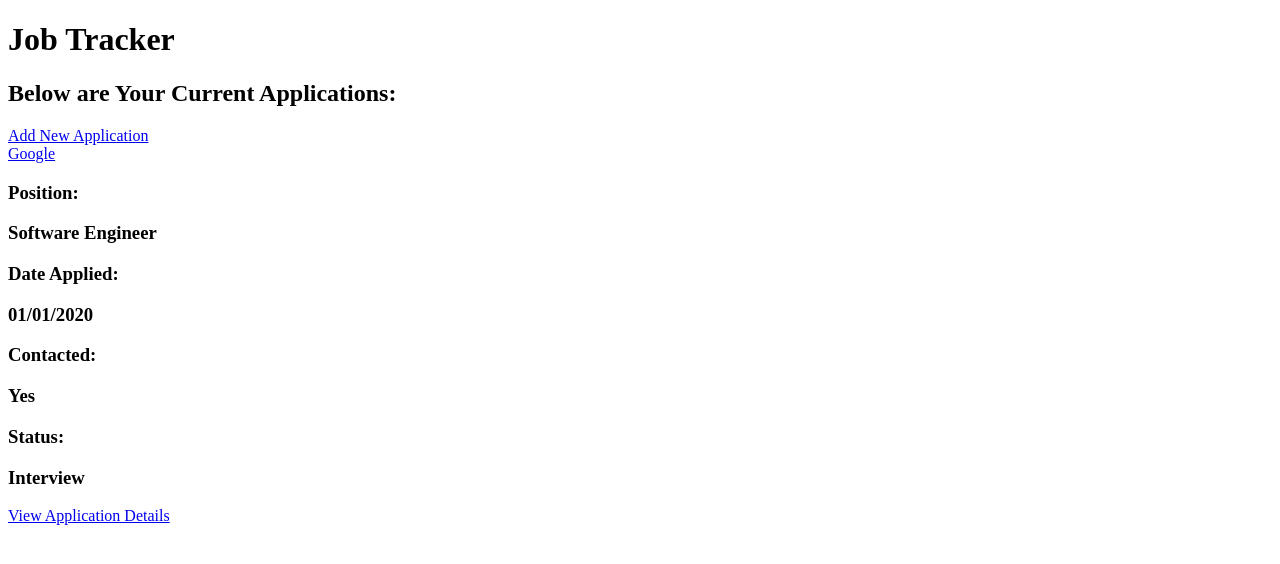
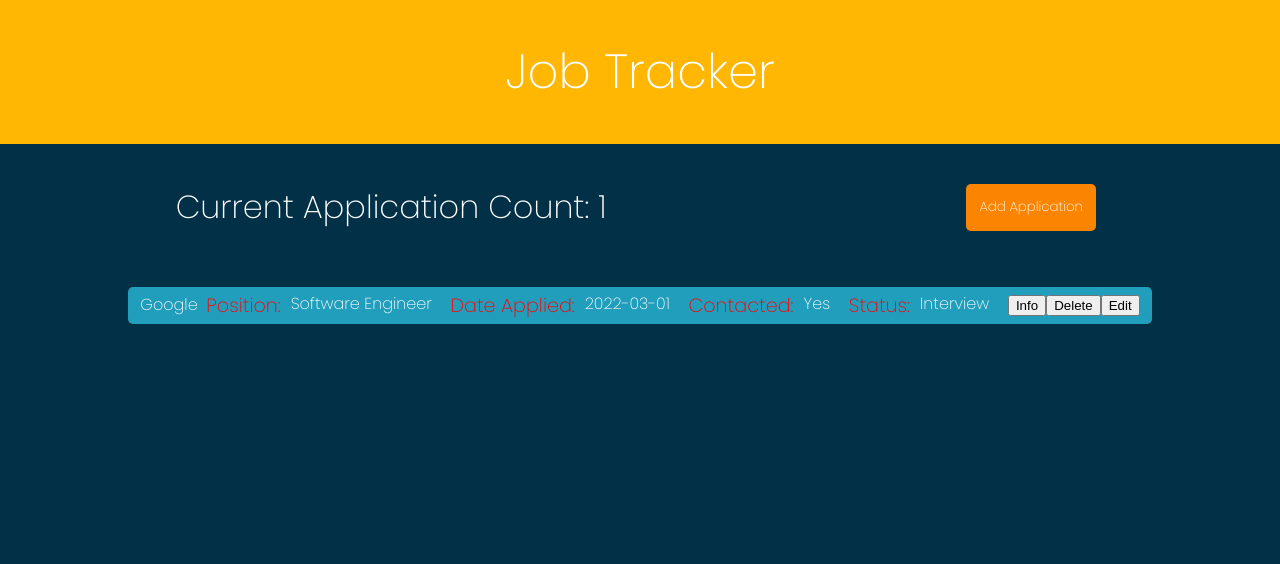
Before and after one commit to GeoffKellyNC/job-tracker-app, a React (Create React App) app: page / in a window 1280 px wide. Shown: the top 564 px of the page. Built offline with nearby package versions, Linux system fonts and the light colour scheme.

Commit message:
Added styling to home Page. Added ability to remove applications. Also added an application counter on homepage

```diff
--- a/public/index.html
+++ b/public/index.html
@@ -10,7 +10,7 @@
       content="Web site created using create-react-app"
     />
 
-    <title>React App</title>
+    <title>Job Application Tracker</title>
   </head>
   <body>
     <noscript>You need to enable JavaScript to run this app.</noscript>
--- a/src/App.css
+++ b/src/App.css
@@ -0,0 +1,25 @@
+body{
+    background-color: #023047;
+
+}
+
+h1{
+    font-family: 'Poppins', sans-serif;
+    color: white;
+    text-align: center;
+    margin: 0 auto;
+    padding: 1em;
+    font-size: 3em;
+}
+
+header{
+    background-color: #FFB703;
+}
+
+.home-container h2{
+    font-family: 'Poppins', sans-serif;
+    color: white;
+    margin: 0;
+    padding: 1em;
+    font-size: 2em;
+}
--- a/src/App.js
+++ b/src/App.js
@@ -1,12 +1,11 @@
 import './App.css';
 import React, { useState } from 'react';
 import { v4 as uuid } from 'uuid';
-import { Route, Switch } from 'react-router-dom';
+import { Route, Switch, useHistory } from 'react-router-dom';
 
 //? Components
 import Home from './components/Home';
 import AppForm from './components/AppForm'
-import ApplicationItems from './components/ApplicationItems'
 import AppDetails from './components/AppDetails'
 
 //? Initial Form Values Object
@@ -33,7 +32,7 @@ const demoApplication = {
   companyPhone: '123-456-7890',
   companyWeb: 'www.google.com',
   jobTitle: 'Software Engineer',
-  dateApplied: '01/01/2020',
+  dateApplied: '2022-03-01',
   jobDiscovery: 'Google',
   salaryInfo: '$100,000',
   contactQues: 'Yes',
@@ -50,8 +49,13 @@ function App() {
 
   const [formValues, setFormValues] = useState(initialFormValues);
   const [application,setApplication] = useState([demoApplication]);
+  const [appCount, setAppCount] = useState(application.length);
+  //? --End State -- //
 
-  //? --End State -- //
+  //? History
+  const history = useHistory();
+
+  //? --End History -- //
 
 //? Form Controllers
   const updateValues = (inputName, inputValue) => {
@@ -84,8 +88,17 @@ function App() {
 
     setApplication([...application, newApplication]);
     setFormValues(initialFormValues);
-    // console.log(application);
+    setAppCount(appCount + 1);
+    history.push('/');
   }
+
+  const deleteApp = (id) => {
+    const newAppList = application.filter(app => app.id !== id);
+    setApplication(newAppList);
+    setAppCount(appCount - 1);
+  }
+
+
 //? --End Form Controllers -- //
 
 
@@ -105,7 +118,7 @@ function App() {
           <AppDetails details = {application} />
         </Route>
         <Route exact path = "/">
-          <Home application = {application} />
+          <Home application = {application} appCount = {appCount} deleteApp = {deleteApp} />
         </Route>
       </Switch>
 
--- a/src/components/AppDetails.js
+++ b/src/components/AppDetails.js
@@ -5,27 +5,31 @@ function AppDetails({ details }) {
     // console.log(details)
 const { appID } = useParams();
 
-const app = details.find(app => app.id === appID);
+const item = details.find(app => app.id === appID);
 
 
     return (
         <div>
-            <div key={app.id}>
-                <p>App ID: {app.id}</p>
-                <h2>{app.companyName}</h2>
+            <div key={item.id}>
+                <p>App ID: {item.id}</p>
+                <h2>{item.companyName}</h2>
                 <h3>Position:
-                    <p>{app.jobTitle}</p>
+                    <p>{item.jobTitle}</p>
                 </h3>
                 <h3>Date Applied:
-                    <p>{app.dateApplied}</p>
+                    <p>{item.dateApplied}</p>
+                </h3>
+                <h3>
+                    {item.companyName} Phone:
+                    <p>{item.companyPhone}</p>
                 </h3>
                 <h3> Contacted:
-                    <p>{app.contactQues}</p>
+                    <p>{item.contactQues}</p>
                 </h3>
                 <h3>Status:
-                    <p>{app.currentStatus}</p>
+                    <p>{item.currentStatus}</p>
                 </h3>
-                <p>{app.otherNotes}</p>
+                <p>{item.otherNotes}</p>
                 <Link to = '/'>Go Home</Link>
             </div>
         </div>
--- a/src/components/AppForm.js
+++ b/src/components/AppForm.js
@@ -117,6 +117,7 @@ const handleChange = (e) => {
                 />
                 <label className = 'col-3 row-6'>Current Status</label>
                 <select className = 'col-4 row-6' name = 'currentStatus' value = {values.currentStatus} onChange = {handleChange}>
+                    <option value = ''>--Select Option--</option>
                     <option value = 'applied'>Applied</option>
                     <option value = 'interviewSet'>Interview Phase</option>
                     <option value = 'offer'>Offer</option>
--- a/src/components/ApplicationItems.js
+++ b/src/components/ApplicationItems.js
@@ -1,30 +1,41 @@
 import React from 'react'
+import { Link, useHistory } from 'react-router-dom';
 
 import './styles/ApplicationItems.css'
 
-function ApplicationItems({ application }) {
+function ApplicationItems({ application, deleteApp}) {
+
+    const history = useHistory();
+
     return (
-        <div>
-            {
-                application.map(app => {
-                    return(
-                        <div className="application-item" key={app.id}>
-                            <h3>Company:
-                                <span>{app.companyName}</span>
-                            </h3>
-                            <h3>Job Title:
-                                <span>{app.jobTitle}</span>
-                            </h3>
-                            <h3>Date Applied:
-                                <span>{app.dateApplied}</span>
-                            </h3>
+        <>
+            {application.map(app => {
+                return (
+                    <div className = 'app-home-items'  key={app.id}>
+                        <Link to={`/${app.id}`}>
+                            <h4>{app.companyName}</h4></Link>
+                        <h3>Position:
+                            <p>{app.jobTitle}</p>
+                        </h3>
+                        <h3>Date Applied:
+                            <p>{app.dateApplied}</p>
+                        </h3>
+                        <h3> Contacted:
+                            <p>{app.contactQues}</p>
+                        </h3>
+                        <h3>Status:
+                            <p>{app.currentStatus}</p>
+                        </h3>
+                        <div className = 'btn-container'>
+                            <button onClick = {() => {history.push(`/${app.id}`)}}>Info</button>
+                            <button onClick = {() => deleteApp(app.id)} >Delete</button>
+                            <button onClick = {() => {}} >Edit</button>
                         </div>
-
-
+                    </div>
                     )
                 })
-            }
-        </div>
+                }
+        </>
     )
 }
 
--- a/src/components/Home.js
+++ b/src/components/Home.js
@@ -1,39 +1,28 @@
 import React from 'react'
-import { Link, useRouteMatch, useHistory } from 'react-router-dom';
+import { Link, useHistory } from 'react-router-dom';
 
-function Home({ application }) {
+import ApplicationItems from './ApplicationItems'
+
+
+import './styles/home.css'
+
+function Home({ application, appCount, deleteApp }) {
 
     const history = useHistory();
 
+
+
+    const addNewButton = () => {
+        history.push('/form')
+    }
+
     return (
-        <div>
-            <div>
-                <h2>Below are Your Current Applications:</h2>
-                <Link to={'/form'}>Add New Application</Link>
+        <div className = 'home-container'>
+            <div className = 'top-text'>
+                <h2>Current Application Count: {appCount}</h2>
+                <button onClick = {addNewButton}>Add Application</button>
             </div>
-            <div>
-                {application.map(app => {
-                    return (
-                        <div key={app.id}>
-                            <Link to={`/${app.id}`}>{app.companyName}</Link>
-                            <h3>Position:
-                                <p>{app.jobTitle}</p>
-                            </h3>
-                            <h3>Date Applied:
-                                <p>{app.dateApplied}</p>
-                            </h3>
-                            <h3> Contacted:
-                                <p>{app.contactQues}</p>
-                            </h3>
-                            <h3>Status:
-                                <p>{app.currentStatus}</p>
-                            </h3>
-                            <Link to = {`/${app.id}`}>View Application Details</Link>
-                        </div>
-                    )
-                })
-                }
-            </div>
+            <ApplicationItems application = {application} deleteApp = {deleteApp} />
         </div>
     )
 }
--- a/src/components/styles/ApplicationItems.css
+++ b/src/components/styles/ApplicationItems.css
@@ -1,12 +1,50 @@
-.app-items {
+
+
+
+
+a{
+    text-decoration: none;
+}
+
+
+
+.app-home-items{
     display: flex;
-    flex-direction: column;
+    flex-wrap: wrap;
+    justify-content: space-around;
     align-items: center;
-    justify-content: center;
+    margin: 0 auto;
     width: 100%;
-    height: 100%;
-    padding: 0;
-    margin: 0;
-    list-style: none;
+    max-width: 100%;
+    /* background-color: #8ECAE6; */
+    background-color: #219EBC;
+    padding: 0.5em;
+    max-width: 80%;
+    margin: 1em auto;
+    border-radius: 5px;
+}
+
+.app-home-items h3{
+    color: red;
+    display: flex;
+    font-family: 'Poppins', sans-serif;
+    font-size: 1.2em;
+    font-weight: 300;
+}
+
+.app-home-items p{
+    color: white;
+    margin: 0 10px;
+    font-family: 'Poppins', sans-serif;
+    font-size: 1rem;
 
 }
+
+.app-home-items h4{
+    color: white;
+    font-family: 'Poppins', sans-serif;
+}
+
+.btn-container{
+    display: flex;
+}
--- a/src/components/styles/appForm.css
+++ b/src/components/styles/appForm.css
@@ -1,4 +1,4 @@
-@import url('https://fonts.googleapis.com/css2?family=Poppins:wght@100;200;700;800&display=swap');
+
 
 form{
     display: grid;
@@ -12,7 +12,7 @@ input, textarea, select{
     margin: auto;
     height: 3em;
     border-radius: 5px;
-    border: 1px solid rgb(221, 41, 41);
+    border: 1px solid #219EBC;
     padding: 0 1em;
     font-size: 1rem;
     margin-bottom: 1em;
@@ -29,12 +29,20 @@ label{
     font-size: 1.2rem;
     margin-bottom: 5px;
     font-family: 'Poppins', sans-serif;
+    color: white;
     grid-column: 1/2;
 }
 
-button{
+form button{
     grid-column: 2/3;
     width: 20%;
+    font-family: 'Poppins', sans-serif;
+    margin: 3em;
+    padding: 1em;
+    border: none;
+    border-radius: 5px;
+    background-color: #FB8500;
+    color: white;
 
 }
 
--- /dev/null
+++ b/src/components/styles/home.css
@@ -0,0 +1,29 @@
+
+
+
+h2{
+    font-family: 'Poppins', sans-serif;
+    color: white;
+}
+
+ .top-text button{
+    font-family: 'Poppins', sans-serif;
+    margin: 3em;
+    padding: 1em;
+    border: none;
+    border-radius: 5px;
+    background-color: #FB8500;
+    color: white;
+}
+
+
+
+.home-container{
+    max-width: 100%;
+}
+
+.top-text{
+    display: flex;
+    justify-content: space-around;
+    align-items: center;
+}
--- a/src/index.css
+++ b/src/index.css
@@ -0,0 +1,132 @@
+@import url('https://fonts.googleapis.com/css2?family=Poppins:wght@100;200;700;800&display=swap');
+
+html,
+body,
+div,
+span,
+applet,
+object,
+iframe,
+h1,
+h2,
+h3,
+h4,
+h5,
+h6,
+p,
+blockquote,
+pre,
+a,
+abbr,
+acronym,
+address,
+big,
+cite,
+code,
+del,
+dfn,
+em,
+img,
+ins,
+kbd,
+q,
+s,
+samp,
+small,
+strike,
+strong,
+sub,
+sup,
+tt,
+var,
+b,
+u,
+i,
+center,
+dl,
+dt,
+dd,
+ol,
+ul,
+li,
+fieldset,
+form,
+label,
+legend,
+table,
+caption,
+tbody,
+tfoot,
+thead,
+tr,
+th,
+td,
+article,
+aside,
+canvas,
+details,
+embed,
+figure,
+figcaption,
+footer,
+header,
+hgroup,
+menu,
+nav,
+output,
+ruby,
+section,
+summary,
+time,
+mark,
+audio,
+video {
+  margin: 0;
+  padding: 0;
+  border: 0;
+  font-size: 100%;
+  font: inherit;
+  vertical-align: baseline;
+}
+/* HTML5 display-role reset for older browsers */
+article,
+aside,
+details,
+figcaption,
+figure,
+footer,
+header,
+hgroup,
+menu,
+nav,
+section {
+  display: block;
+}
+body {
+  line-height: 1;
+}
+ol,
+ul {
+  list-style: none;
+}
+blockquote,
+q {
+  quotes: none;
+}
+blockquote:before,
+blockquote:after,
+q:before,
+q:after {
+  content: "";
+  content: none;
+}
+table {
+  border-collapse: collapse;
+  border-spacing: 0;
+}
+html {
+  box-sizing: border-box;
+}
+*, *:before, *:after {
+  box-sizing: inherit;
+}
```
